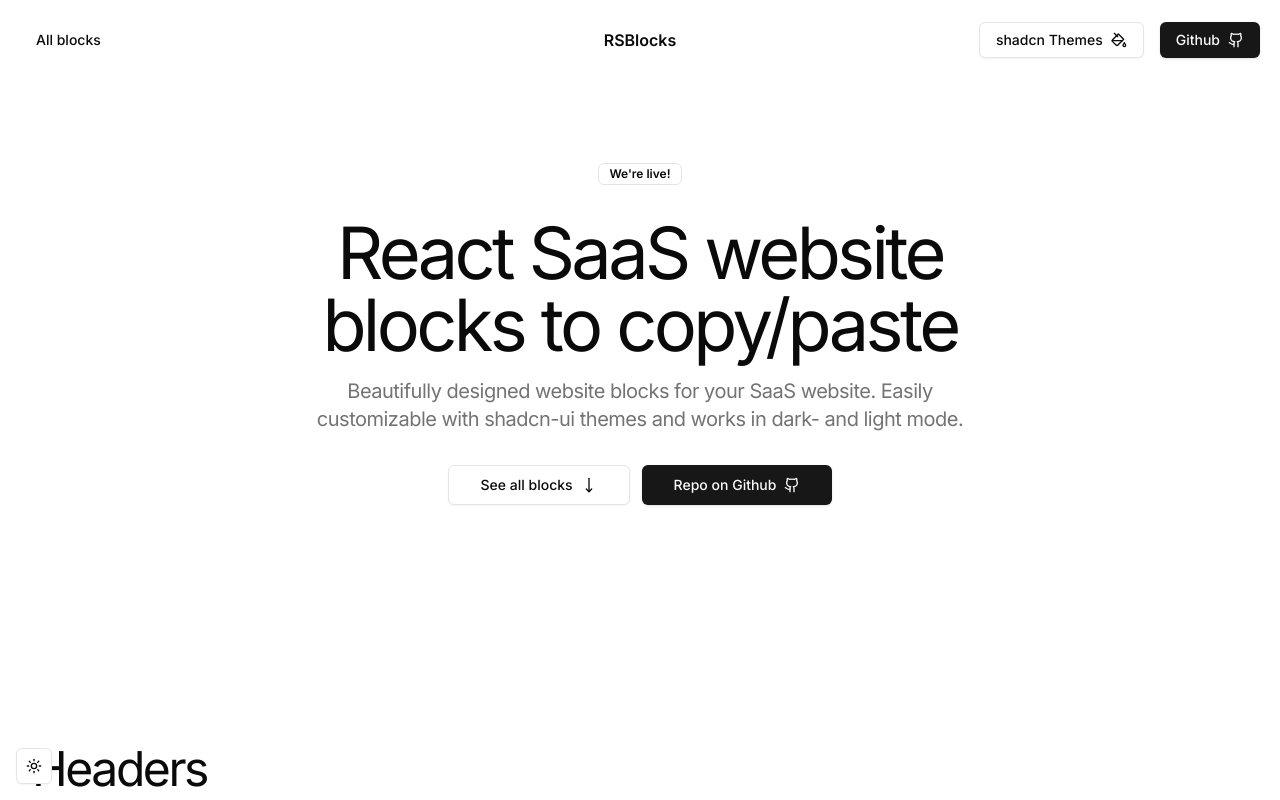
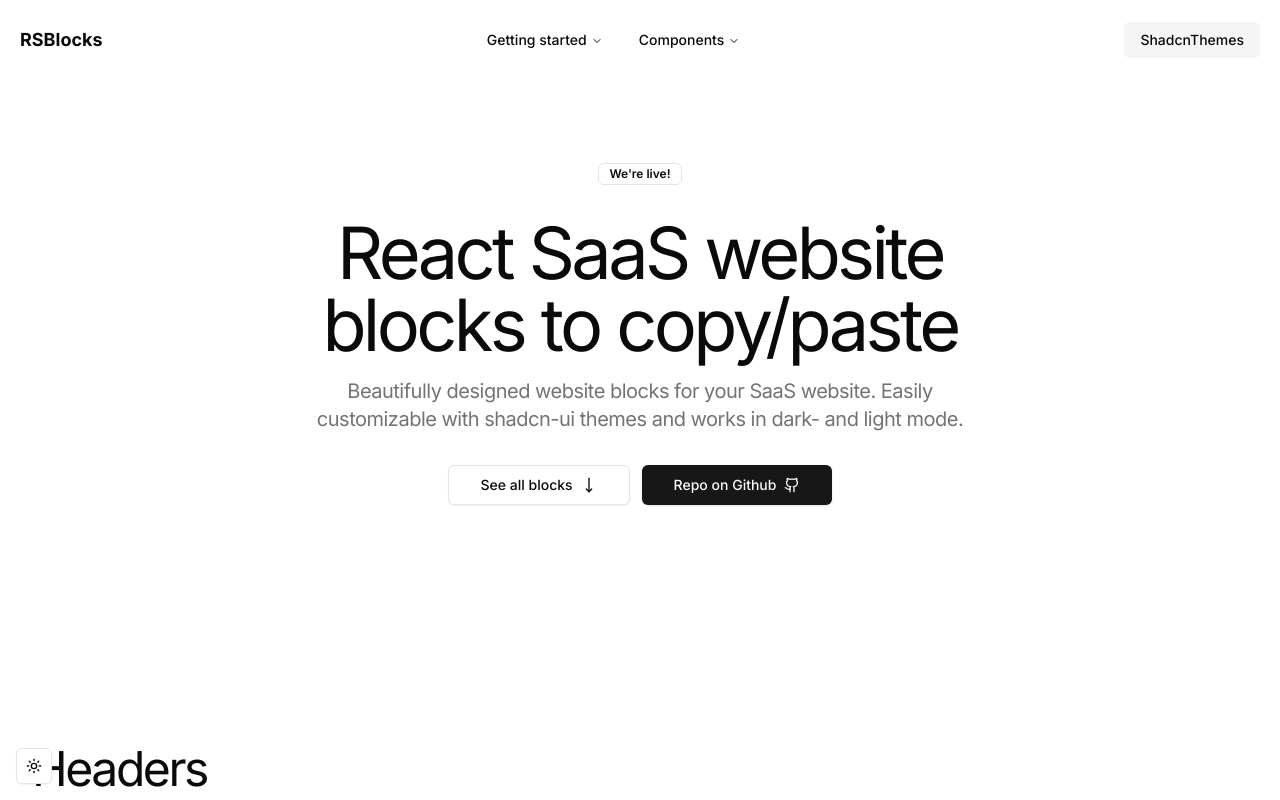
Before and after one commit to Rakibulislamsarkar/rsblocks, a Next.js app: page / in a window 1280 px wide. Shown: the top 800 px of the page. Built offline with nearby package versions, Linux system fonts and the light colour scheme.

Commit message:
headers changed

```diff
--- a/package.json
+++ b/package.json
@@ -13,6 +13,7 @@
     "@radix-ui/react-avatar": "^1.1.2",
     "@radix-ui/react-dialog": "^1.1.4",
     "@radix-ui/react-dropdown-menu": "^2.1.4",
+    "@radix-ui/react-icons": "^1.3.2",
     "@radix-ui/react-label": "^2.1.1",
     "@radix-ui/react-navigation-menu": "^1.2.3",
     "@radix-ui/react-popover": "^1.1.4",
--- a/src/components/header.tsx
+++ b/src/components/header.tsx
@@ -1,79 +1,165 @@
-
 "use client";
 
-import { Button } from "./ui/button";
-import { GithubIcon, Menu, MoveRight, PaintBucket, X } from "lucide-react";
+import * as React from "react";
+import { cn } from "@/lib/utils";
+
+import {
+  NavigationMenu,
+  NavigationMenuContent,
+  NavigationMenuItem,
+  NavigationMenuLink,
+  NavigationMenuList,
+  NavigationMenuTrigger,
+} from "@/components/ui/navigation-menu";
+
 import { useState } from "react";
 import Link from "next/link";
 
 export const Header = () => {
-  const navigationItems = [
+  const components: { title: string; description: string }[] = [
     {
-      title: "All blocks",
-      href: "/",
-      description: "",
+      title: "Headers",
+      description:
+        "A collection of versatile header components for your SaaS website, customizable with themes and supporting both dark and light modes.",
+    },
+    {
+      title: "Heroes",
+      description:
+        "Eye-catching hero sections designed to grab attention and communicate your value proposition effectively.",
+    },
+    {
+      title: "Cases",
+      description:
+        "Showcase case studies or success stories with beautifully designed layouts.",
+    },
+    {
+      title: "Feature",
+      description:
+        "Highlight the key features of your SaaS product with engaging and informative designs.",
+    },
+    {
+      title: "CTAs",
+      description:
+        "Call-to-action components designed to drive user engagement and conversions.",
+    },
+    {
+      title: "Stats",
+      description:
+        "Present important statistics or metrics in a visually appealing manner.",
+    },
+    {
+      title: "Pricing",
+      description:
+        "Responsive and customizable pricing tables to showcase your product plans effectively.",
+    },
+    {
+      title: "FAQs",
+      description:
+        "Answer common questions with easy-to-navigate and user-friendly FAQ sections.",
+    },
+    {
+      title: "Blogs",
+      description:
+        "Blog components to highlight articles, news, or updates from your team.",
+    },
+    {
+      title: "Contacts",
+      description:
+        "Contact sections designed to facilitate user inquiries and engagement with your team.",
+    },
+    {
+      title: "Footers",
+      description:
+        "Customizable footer components to provide navigational links and additional information.",
     },
   ];
 
-  const [isOpen, setOpen] = useState(false);
+  const ListItem = React.forwardRef<
+    React.ElementRef<"a">,
+    React.ComponentPropsWithoutRef<"a">
+  >(({ className, title, children, ...props }, ref) => {
+    return (
+      <li>
+        <NavigationMenuLink asChild>
+          <a
+            ref={ref}
+            className={cn(
+              "block select-none space-y-1 rounded-md p-3 leading-none no-underline outline-none transition-colors hover:bg-accent hover:text-accent-foreground focus:bg-accent focus:text-accent-foreground",
+              className
+            )}
+            {...props}
+          >
+            <div className="text-sm font-medium leading-none">{title}</div>
+            <p className="line-clamp-2 text-sm leading-snug text-muted-foreground">
+              {children}
+            </p>
+          </a>
+        </NavigationMenuLink>
+      </li>
+    );
+  });
+  ListItem.displayName = "ListItem";
 
   return (
     <header className="w-full z-40 fixed top-0 left-0 bg-background px-5">
-      <div className="container relative mx-auto min-h-20 flex gap-4 flex-row lg:grid lg:grid-cols-3 items-center">
-        <div className="justify-start items-center gap-4 lg:flex hidden flex-row">
-          {navigationItems.map((item) => (
-            <Link key={item.title} href={item.href}>
-              <span className="inline-flex items-center justify-center whitespace-nowrap rounded-md text-sm font-medium ring-offset-background transition-colors focus-visible:outline-none focus-visible:ring-2 focus-visible:ring-ring focus-visible:ring-offset-2 disabled:pointer-events-none disabled:opacity-50 hover:bg-muted hover:text-muted-foreground h-10 px-4 py-2">
-                {item.title}
-              </span>
-            </Link>
-          ))}
+      <div className="container relative mx-auto flex items-center justify-between min-h-20">
+        <div className="flex items-center">
+          <Link href="/" className="text-lg font-bold">
+            RSBlocks
+          </Link>
         </div>
-        <div className="flex lg:justify-center lg:items-center">
-          <p className="font-semibold">RSBlocks</p>
-        </div>
-        <div className="flex justify-end w-full gap-4">
-          <Button
-            className="gap-2 hidden md:flex"
-            variant="outline"
-            onClick={() => {
-              window.open("https://ui.shadcn.com/themes", "_blank");
-            }}
-          >
-            shadcn Themes <PaintBucket className="w-4 h-4" />
-          </Button>
-          <Button
-            className="gap-2"
-            onClick={() => {
-              window.open("https://github.com/Rakibulislamsarkar/rsblocks", "_blank");
-            }}
-          >
-            Github <GithubIcon className="w-4 h-4" />
-          </Button>
-        </div>
-        <div className="flex w-12 shrink lg:hidden items-end justify-end">
-          <Button variant="ghost" onClick={() => setOpen(!isOpen)}>
-            {isOpen ? <X className="w-5 h-5" /> : <Menu className="w-5 h-5" />}
-          </Button>
-          {isOpen && (
-            <div className="absolute top-20 border-t flex flex-col w-full right-0 bg-background shadow-lg py-4 container gap-8">
-              {navigationItems.map((item) => (
-                <div key={item.title}>
-                  <div className="flex flex-col gap-2">
-                    <Link
-                      href={item.href}
-                      className="flex justify-between items-center"
-                      onClick={() => setOpen(false)}
-                    >
-                      <span className="text-lg">{item.title}</span>
-                      <MoveRight className="w-4 h-4 stroke-1 text-muted-foreground" />
-                    </Link>
-                  </div>
-                </div>
-              ))}
-            </div>
-          )}
-        </div>
+       <NavigationMenu className="hidden md:flex">
+          <NavigationMenuList>
+            <NavigationMenuItem>
+              <NavigationMenuTrigger>Getting started</NavigationMenuTrigger>
+              <NavigationMenuContent>
+                <ul className="grid gap-3 p-4 md:w-[400px] lg:w-[500px] lg:grid-cols-[.75fr_1fr]">
+                  <li className="row-span-3">
+                    <NavigationMenuLink asChild>
+                      <a
+                        className="flex h-full w-full select-none flex-col justify-end rounded-md bg-gradient-to-b from-muted/50 to-muted p-6 no-underline outline-none focus:shadow-md"
+                        href="/"
+                      >
+                        <div className="mb-2 mt-4 text-lg font-medium">
+                          rsblocks
+                        </div>
+                        <p className="text-sm leading-tight text-muted-foreground">
+                          Beautifully designed website blocks for your SaaS
+                          website.
+                        </p>
+                      </a>
+                    </NavigationMenuLink>
+                  </li>
+                  <ListItem title="Introduction">
+                    Re-usable components built using shadcn.
+                  </ListItem>
+
+                  <ListItem
+                    href="/docs/primitives/typography"
+                    title="Typography"
+                  >
+                    Styles for headings, paragraphs, lists...etc
+                  </ListItem>
+                </ul>
+              </NavigationMenuContent>
+            </NavigationMenuItem>
+            <NavigationMenuItem>
+              <NavigationMenuTrigger>Components</NavigationMenuTrigger>
+              <NavigationMenuContent>
+                <ul className="grid w-[500px] gap-3 p-4 md:w-[600px] md:grid-cols-3 lg:w-[700px] ">
+                  {components.map((component) => (
+                    <ListItem key={component.title} title={component.title}>
+                      {component.description}
+                    </ListItem>
+                  ))}
+                </ul>
+              </NavigationMenuContent>
+            </NavigationMenuItem>
+          </NavigationMenuList>
+        </NavigationMenu>
+        <button className="px-4 py-2 bg-secondary rounded-md text-sm font-medium">
+          ShadcnThemes
+        </button>
       </div>
     </header>
   );
```
Also changed, not shown: 1 other file (tests, documents, lock files or other folders).
